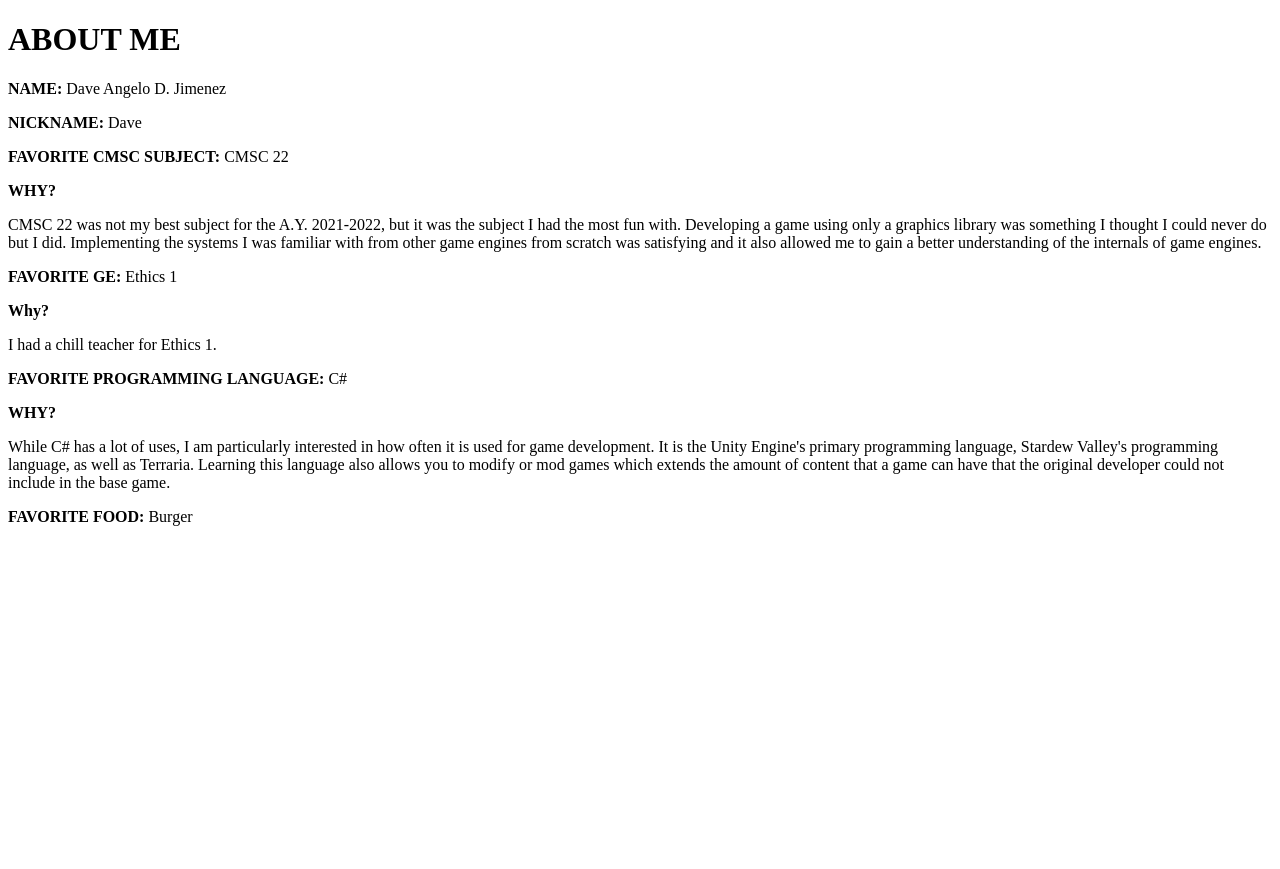
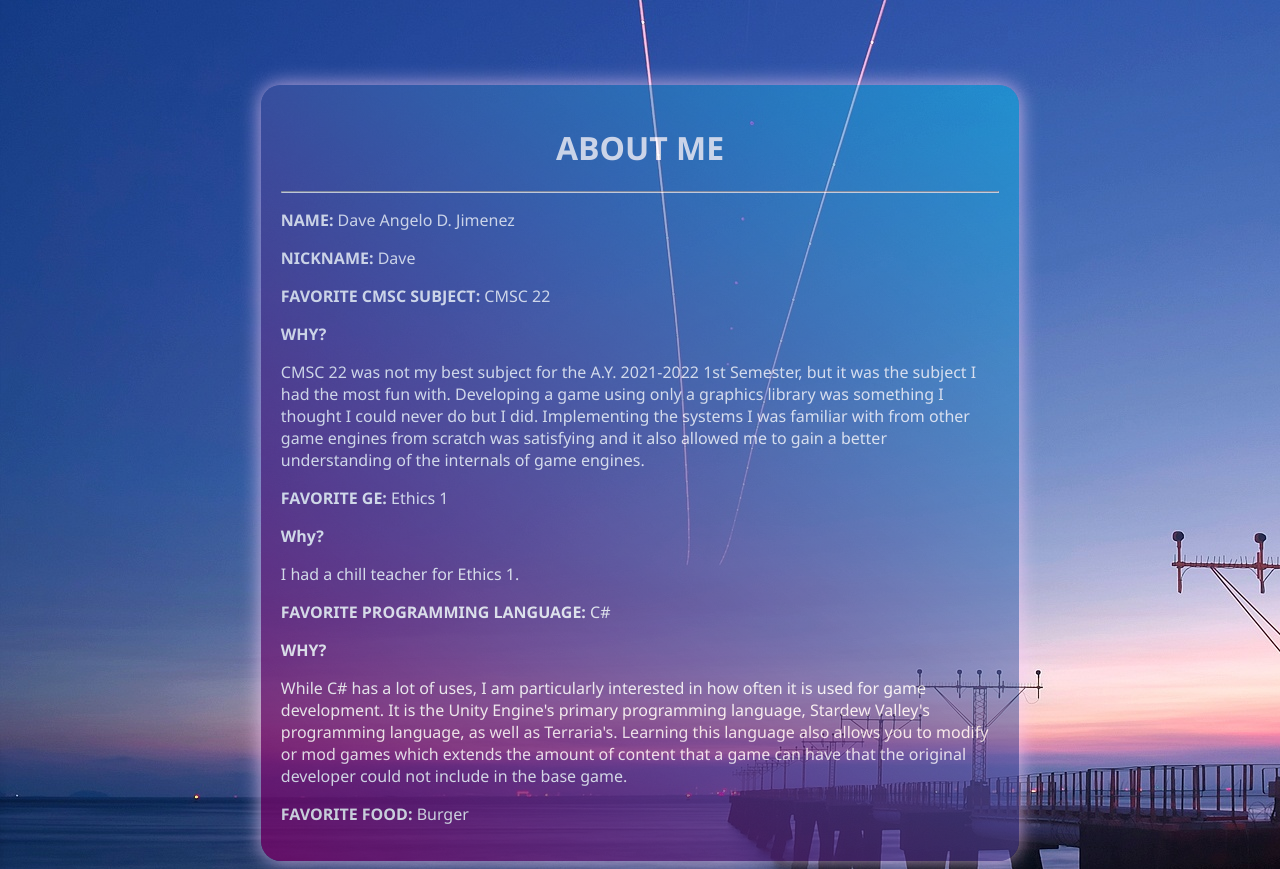
Before and after one commit to DvaeFroot/DvaeFroot.github.io, a plain HTML site: page index.html in a window 1280 px wide. Before the commit the page ends 800 px from the top, so only its background shows below. Drawn offline with Linux system fonts and the light colour scheme.

Commit message:
Add index.css

```diff
--- /dev/null
+++ b/index.css
@@ -0,0 +1,34 @@
+body {
+    background-image: url("Pier.jpg")
+}
+
+.main-wrapper {
+    margin-top: 85px;
+    margin-left: 20%;
+    margin-right: 20%;
+    border-radius: 20px;
+    padding: 20px;
+    background-color: aliceblue;
+    opacity: 0.75;
+    background: rgb(2,0,36);
+    background: linear-gradient(39deg, rgba(2,0,36,1) 0%, rgba(121,1,102,1) 0%, rgba(0,212,255,0.5450236966824644) 100%);
+    box-shadow: 0px 0px 20px #ffd1fd;
+}
+
+.header-wrapper {
+    text-align: center;
+}
+
+hr {
+    color: white;
+}
+
+h1 {
+    font-family:'Segoe UI', Tahoma, Geneva, Verdana, sans-serif ;
+    color: white;
+}
+
+p {
+    font-family:'Segoe UI', Tahoma, Geneva, Verdana, sans-serif ;
+    color: white;
+}
--- a/index.html
+++ b/index.html
@@ -1,20 +1,24 @@
 <!DOCTYPE html>
 <html>
+  <head>
+    <link rel="stylesheet" type="text/css" href="index.css"/>
+  </head>
   <body>
     <div class="main-wrapper">
-      <h1>ABOUT ME</h1>
+      <div class="header-wrapper"><h1>ABOUT ME</h1></div>
+			<hr align="center">
       <p><b>NAME:</b> Dave Angelo D. Jimenez</p>
       <p><b>NICKNAME:</b> Dave</p>
       <p><b>FAVORITE CMSC SUBJECT:</b> CMSC 22</p>
       <p><b>WHY?</b></p>
       <div class="paragraph-wrapper">
         <p>
-          CMSC 22 was not my best subject for the A.Y. 2021-2022, but it was the
-          subject I had the most fun with. Developing a game using only a
-          graphics library was something I thought I could never do but I did.
-          Implementing the systems I was familiar with from other game engines
-          from scratch was satisfying and it also allowed me to gain a better
-          understanding of the internals of game engines.
+          CMSC 22 was not my best subject for the A.Y. 2021-2022 1st Semester,
+          but it was the subject I had the most fun with. Developing a game
+          using only a graphics library was something I thought I could never do
+          but I did. Implementing the systems I was familiar with from other
+          game engines from scratch was satisfying and it also allowed me to
+          gain a better understanding of the internals of game engines.
         </p>
       </div>
       <p><b>FAVORITE GE:</b> Ethics 1</p>
@@ -29,7 +33,7 @@
           While C# has a lot of uses, I am particularly interested in how often
           it is used for game development. It is the Unity Engine's primary
           programming language, Stardew Valley's programming language, as well
-          as Terraria. Learning this language also allows you to modify or mod
+          as Terraria's. Learning this language also allows you to modify or mod
           games which extends the amount of content that a game can have that
           the original developer could not include in the base game.
         </p>
```
Also changed, not shown: Pier.jpg (added).
